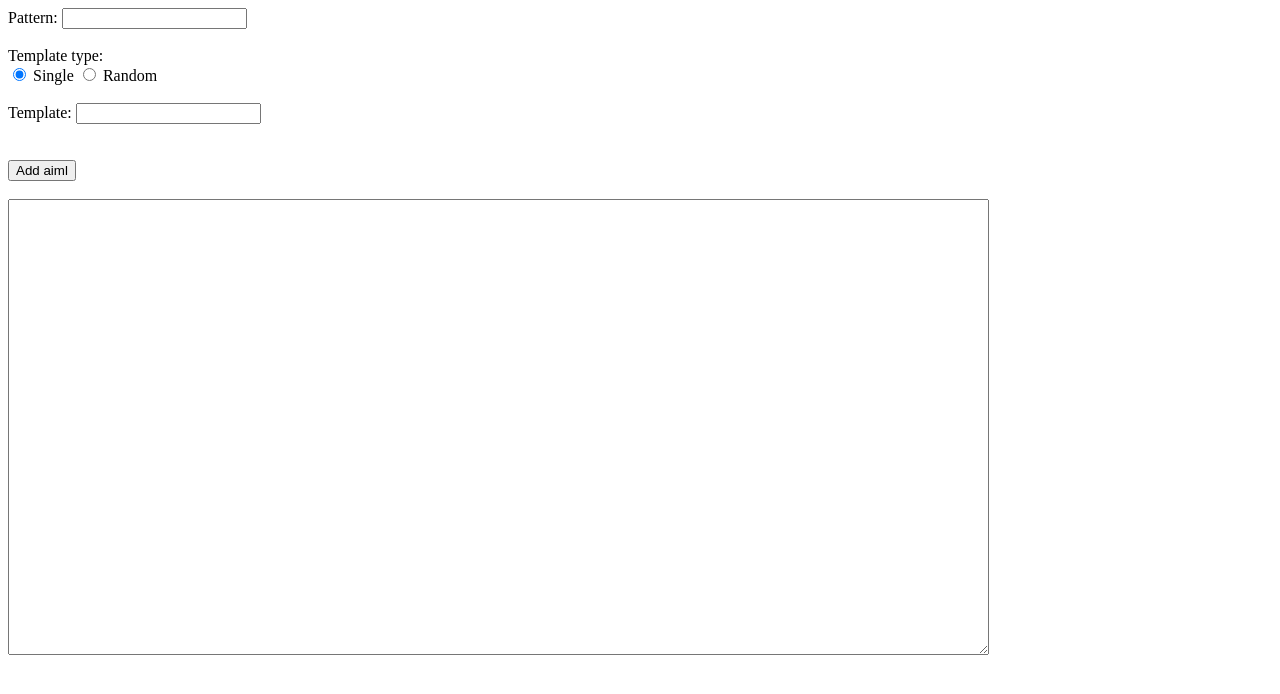
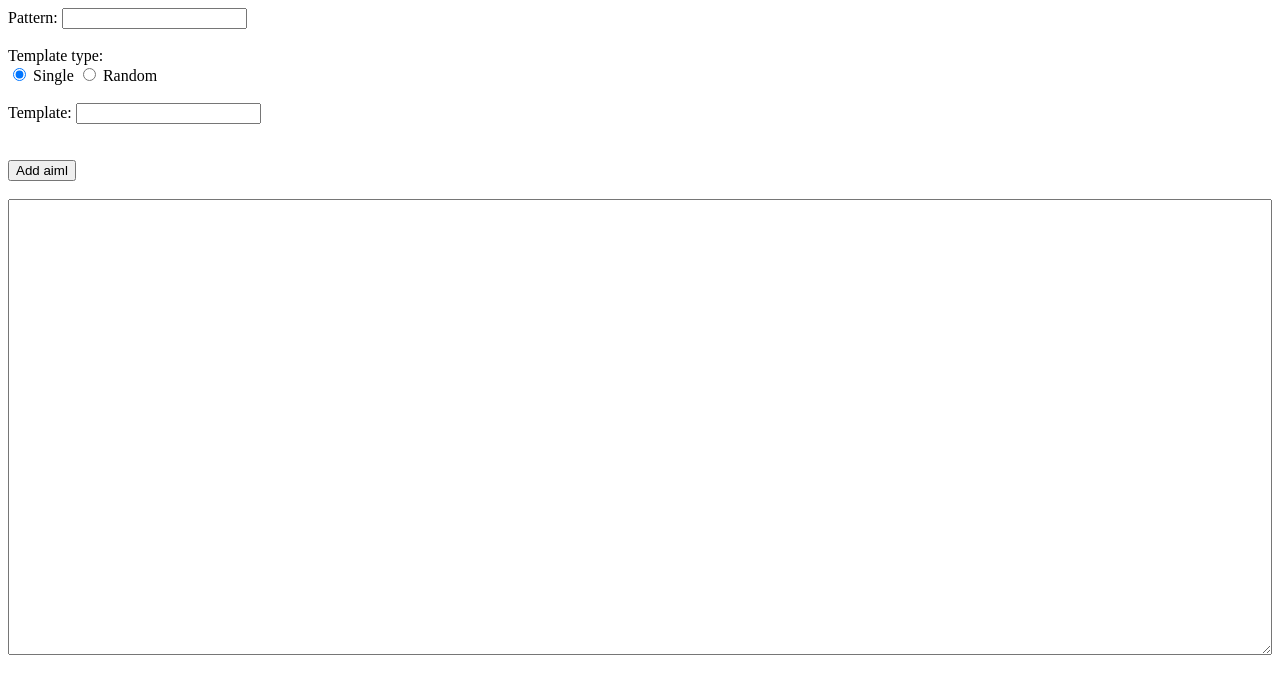
Before and after one commit to brentonnn/py-aiml-creator, a plain HTML site: page index.html in a window 1280 px wide. Drawn offline with Linux system fonts and the light colour scheme.

Commit message:
fixed text area width

```diff
--- a/index.html
+++ b/index.html
@@ -24,7 +24,7 @@ Template (enter each template on a newline):<br>
 <br><br>
 <input type="button" value="Add aiml" onClick="buildXML();">
 <br><br>
-<textarea id="ta" cols="120" rows="30"></textarea>
+<textarea id="ta"rows="30" style="width:100%;""></textarea>
 
 
 
```
